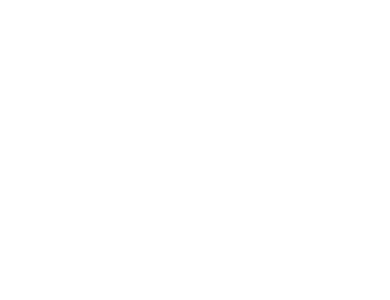
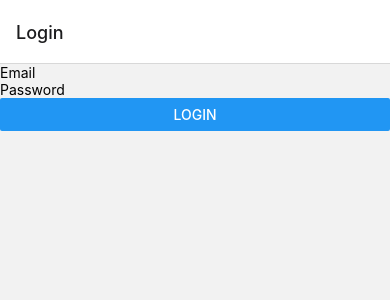
Before and after one commit to LucasPaulinoH/Tarefando-App, a React Native app in the folder tutoring-school/: screen /Login in a window 390 px wide. Shown: the top 300 px of the page. Built offline with nearby package versions, Linux system fonts and the light colour scheme.

Commit message:
FEAT: context jwt login implemented successfully

```diff
--- a/tutoring-school/App.tsx
+++ b/tutoring-school/App.tsx
@@ -1,14 +1,31 @@
-import { StyleSheet, View } from "react-native";
+import { AuthProvider, useAuth } from "./src/context/AuthContext";
+import { NavigationContainer } from "@react-navigation/native";
+import { createNativeStackNavigator } from "@react-navigation/native-stack";
+import Login from "./src/screens/Login";
+import Home from "./src/screens/Home";
+
+const Stack = createNativeStackNavigator();
 
 export default function App() {
-  return <View style={styles.container}></View>;
+  return (
+    <AuthProvider>
+      <Layout />
+    </AuthProvider>
+  );
 }
 
-const styles = StyleSheet.create({
-  container: {
-    flex: 1,
-    backgroundColor: "#fff",
-    alignItems: "center",
-    justifyContent: "center",
-  },
-});
+export const Layout = () => {
+  const { authState, onLogout } = useAuth();
+
+  return (
+    <NavigationContainer>
+      <Stack.Navigator>
+        {authState?.authenticated ? (
+          <Stack.Screen name="Home" component={Home}></Stack.Screen>
+        ) : (
+          <Stack.Screen name="Login" component={Login}></Stack.Screen>
+        )}
+      </Stack.Navigator>
+    </NavigationContainer>
+  );
+};
--- a/tutoring-school/app.json
+++ b/tutoring-school/app.json
@@ -12,7 +12,10 @@
       "backgroundColor": "#ffffff"
     },
     "ios": {
-      "supportsTablet": true
+      "supportsTablet": true,
+      "config": {
+        "usesNonExemptEncryption": false
+      }
     },
     "android": {
       "adaptiveIcon": {
--- a/tutoring-school/package.json
+++ b/tutoring-school/package.json
@@ -10,11 +10,17 @@
   },
   "dependencies": {
     "@expo/metro-runtime": "~3.2.1",
+    "@react-navigation/native": "^6.1.17",
+    "@react-navigation/native-stack": "^6.9.26",
+    "axios": "^1.7.2",
     "expo": "~51.0.8",
+    "expo-secure-store": "^13.0.1",
     "expo-status-bar": "~1.12.1",
     "react": "18.2.0",
     "react-dom": "18.2.0",
     "react-native": "0.74.1",
+    "react-native-safe-area-context": "^4.10.1",
+    "react-native-screens": "^3.31.1",
     "react-native-web": "~0.19.10"
   },
   "devDependencies": {
--- /dev/null
+++ b/tutoring-school/src/constants/StringContants.ts
@@ -0,0 +1,3 @@
+export const API_URL = "http://10.0.2.2:8080";
+
+export const TOKEN_KEY = "random-secret-key";
--- /dev/null
+++ b/tutoring-school/src/context/AuthContext.tsx
@@ -0,0 +1,85 @@
+import axios from "axios";
+import { createContext, useContext, useEffect, useState } from "react";
+import {
+  API_URL as API_BASE_URL,
+  TOKEN_KEY,
+} from "../constants/StringContants";
+import * as SecureStore from "expo-secure-store";
+
+interface AuthProps {
+  authState?: { token: string | null; authenticated: boolean | null };
+  onLogin?: (email: string, password: string) => Promise<any>;
+  onLogout?: () => Promise<any>;
+}
+
+const AuthContext = createContext<AuthProps>({});
+
+export const useAuth = () => {
+  return useContext(AuthContext);
+};
+
+export const AuthProvider = ({ children }: any) => {
+  const [authState, setAuthState] = useState<{
+    token: string | null;
+    authenticated: boolean | null;
+  }>({ token: null, authenticated: null });
+
+  useEffect(() => {
+    const loadToken = async () => {
+      const token = await SecureStore.getItemAsync(TOKEN_KEY);
+      console.log("stored token:", token);
+
+      if (token) {
+        axios.defaults.headers.common["Authorization"] = `Bearer ${token}`;
+        setAuthState({ token, authenticated: true });
+      } else {
+        setAuthState({ token: null, authenticated: false });
+      }
+    };
+
+    loadToken();
+  }, []);
+
+  const login = async (email: string, password: string) => {
+    try {
+      const loginResponse = await axios.post(`${API_BASE_URL}/auth/login`, {
+        email,
+        password,
+      });
+
+      console.log("login response:", loginResponse.data);
+
+      setAuthState({
+        token: loginResponse.data.token,
+        authenticated: true,
+      });
+
+      axios.defaults.headers.common[
+        "Authorization"
+      ] = `Bearer ${loginResponse.data.token}`;
+
+      await SecureStore.setItemAsync(TOKEN_KEY, loginResponse.data.token);
+    } catch (error) {
+      console.error("Login error:", error);
+    }
+  };
+
+  const logout = async () => {
+    await SecureStore.deleteItemAsync(TOKEN_KEY);
+
+    axios.defaults.headers.common["Authorization"] = "";
+
+    setAuthState({
+      token: null,
+      authenticated: false,
+    });
+  };
+
+  const value = {
+    onLogin: login,
+    onLogout: logout,
+    authState,
+  };
+
+  return <AuthContext.Provider value={value}>{children}</AuthContext.Provider>;
+};
--- /dev/null
+++ b/tutoring-school/src/screens/Home.tsx
@@ -0,0 +1,11 @@
+import { View, Text } from "react-native";
+
+const Home = () => {
+  return (
+    <View>
+      <Text>User has been authenticated</Text>
+    </View>
+  );
+};
+
+export default Home;
--- /dev/null
+++ b/tutoring-school/src/screens/Login.tsx
@@ -0,0 +1,39 @@
+import { useState } from "react";
+import { Button, TextInput, View } from "react-native";
+import { useAuth } from "../context/AuthContext";
+import axios from "axios";
+
+const Login = () => {
+  const [email, setEmail] = useState("");
+  const [password, setPassword] = useState("");
+
+  const auth = useAuth();
+
+  const handleLogin = async () => {
+    try {
+      const loginResult = await auth.onLogin!(email, password);
+      console.log("Login result: ", loginResult);
+    } catch (error) {
+      console.error("Error during login: ", error);
+    }
+  };
+
+  return (
+    <View>
+      <TextInput
+        placeholder="Email"
+        value={email}
+        onChangeText={(email) => setEmail(email)}
+      />
+      <TextInput
+        placeholder="Password"
+        value={password}
+        onChangeText={(password) => setPassword(password)}
+        secureTextEntry
+      />
+      <Button title="Login" onPress={handleLogin} />
+    </View>
+  );
+};
+
+export default Login;
```
Also changed, not shown: 1 other file (tests, documents, lock files or other folders).
